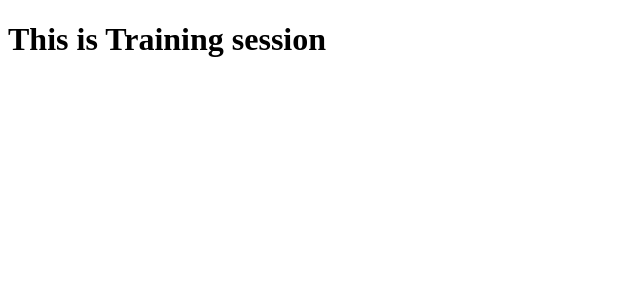
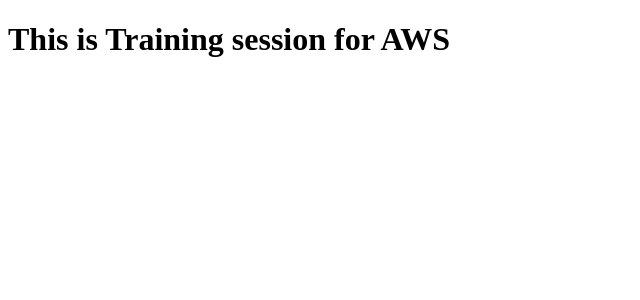
Before and after one commit to Aman7860/TrainingProject, an Angular app: page / in a window 1280 px wide. Shown: the top 300 px of the page, without its empty margins (0-640 px from the left). Built offline with nearby package versions, Linux system fonts and the light colour scheme.

Commit message:
latest chnages

```diff
--- a/src/app/app.component.html
+++ b/src/app/app.component.html
@@ -1,3 +1,3 @@
-<h1>This is Training session</h1>
+<h1>This is Training session for AWS</h1>
 
 <router-outlet></router-outlet>
```
